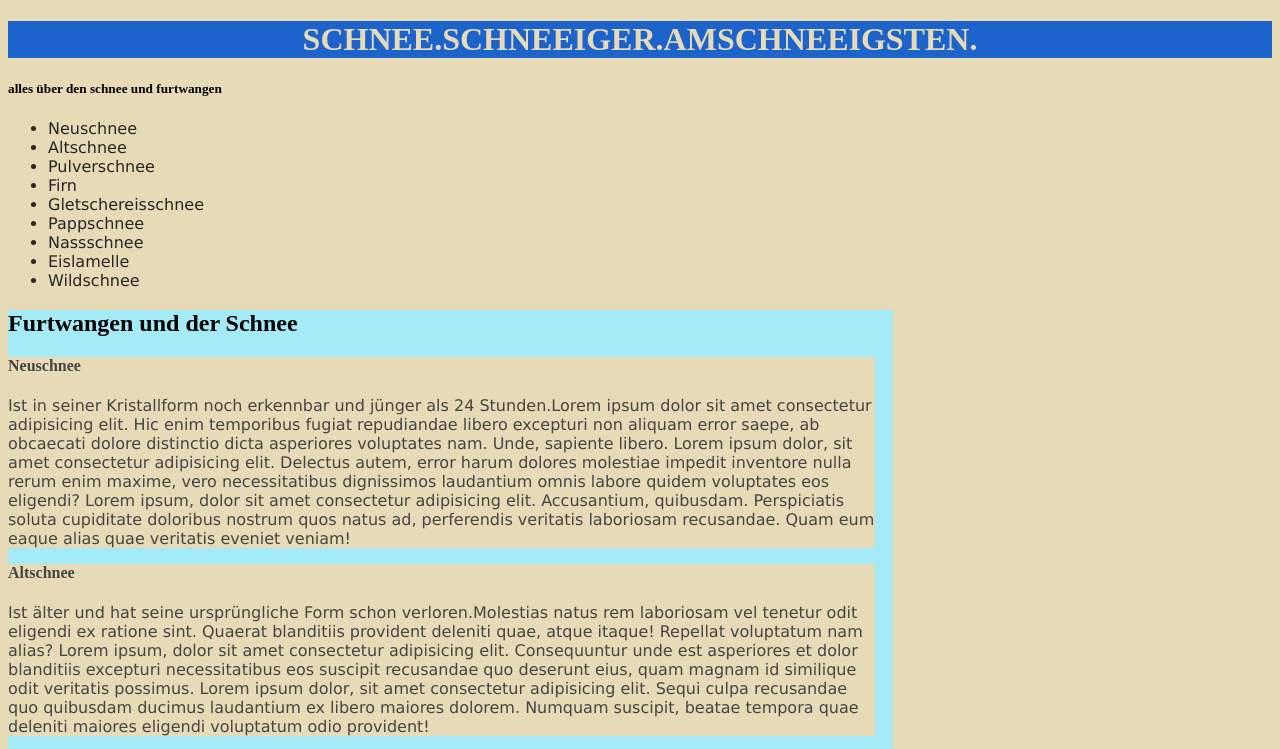
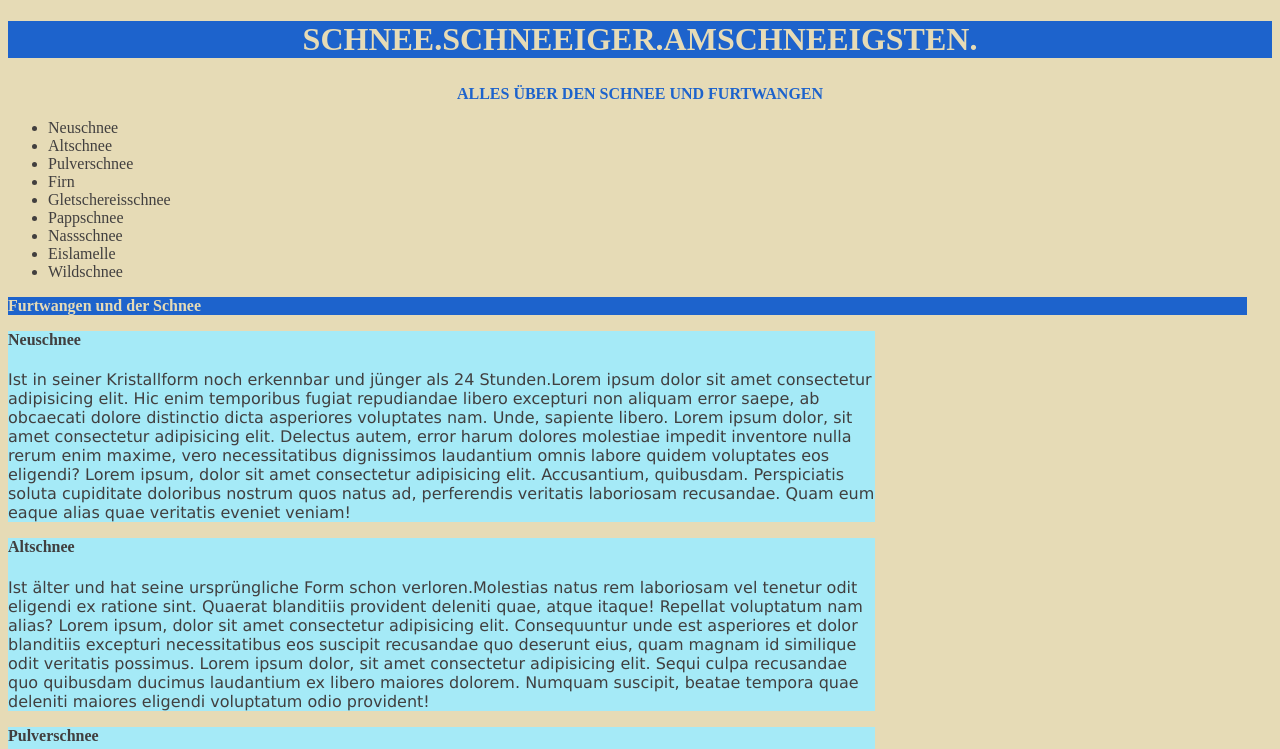
Before and after one commit to rauvanja/rauvanja.github.io, a plain HTML site: page Aufgabe_3/aufgabe2.html in a window 1280 px wide. Shown: the top 749 px of the page. Drawn offline with Linux system fonts and the light colour scheme.

Commit message:
update
Aufgabe 3

```diff
--- a/Aufgabe_3/aufgabe2.html
+++ b/Aufgabe_3/aufgabe2.html
@@ -9,7 +9,7 @@
 <body>
         <header>
                 <h1>SCHNEE.SCHNEEIGER.AMSCHNEEIGSTEN.</h1>
-                <h5>alles über den schnee und furtwangen</h5>
+                <h5>ALLES ÜBER DEN SCHNEE UND FURTWANGEN</h5>
                 <nav>
                     <ul>
                         <li>Neuschnee</li>
@@ -26,7 +26,7 @@
         </header>
         <main>
         <article>
-            <h2>Furtwangen und der Schnee</h2>
+            <h3>Furtwangen und der Schnee</h3>
             <section>
                 <h4>Neuschnee</h4>
                 <p>Ist in seiner Kristallform noch erkennbar und jünger als 24 Stunden.Lorem ipsum dolor sit amet consectetur adipisicing elit. Hic enim temporibus fugiat repudiandae libero excepturi non aliquam error saepe, ab obcaecati dolore distinctio dicta asperiores voluptates nam. Unde, sapiente libero. Lorem ipsum dolor, sit amet consectetur adipisicing elit. Delectus autem, error harum dolores molestiae impedit inventore nulla rerum enim maxime, vero necessitatibus dignissimos laudantium omnis labore quidem voluptates eos eligendi? Lorem ipsum, dolor sit amet consectetur adipisicing elit. Accusantium, quibusdam. Perspiciatis soluta cupiditate doloribus nostrum quos natus ad, perferendis veritatis laboriosam recusandae. Quam eum eaque alias quae veritatis eveniet veniam!</p>
@@ -44,7 +44,7 @@
             </div>
         </article>
         <article>
-            <h2>Der Schnee und Furtwangen</h2>
+            <h3>Der Schnee und Furtwangen</h3>
             <div>
             <section>
                 <h4>Firn?</h4>
@@ -62,7 +62,7 @@
             </div>
         </article>
         <article>
-            <h2>Schnee und Schnee</h2>
+            <h3>Schnee und Schnee</h3>
             <div>
                 <section>
                     <h4>Nassschnee</h4>
@@ -76,22 +76,11 @@
                     <h4>Wildschnee</h4>
                     <p>Wird extrem lockerer Neuschnee genannt.Exercitationem recusandae perspiciatis necessitatibus, maxime debitis quod repudiandae temporibus facere repellat deleniti sint nemo ipsa nam ab obcaecati maiores voluptas sapiente inventore? Lorem ipsum dolor sit amet consectetur adipisicing elit. Voluptatibus nobis ea, illum neque itaque adipisci, inventore blanditiis nihil laudantium quos repellat, beatae ex accusantium aspernatur reprehenderit molestias obcaecati exercitationem provident? Lorem ipsum dolor sit amet consectetur, adipisicing elit. Molestiae consectetur aliquid veniam delectus sapiente, reprehenderit culpa blanditiis ullam dolores sit eveniet quo magnam saepe commodi pariatur accusantium nesciunt voluptatibus eaque?</p>
                 </section>
-            <img id="Schnee und Schnee" src="Schnee1.jpg" alt="Schnee und Schnee" title="Schnee und Schnee">
+            <img id="SchneeSchnee" src="Schnee1.jpg" alt="Schnee und Schnee" title="Schnee und Schnee">
             </div>
+        </main>
 
-
-        </article>
-        <aside>
-           Lorem ipsum, dolor sit amet consectetur adipisicing elit. Saepe dolore culpa debitis quaerat a illum modi. Similique, et commodi totam quas delectus laudantium iste accusamus voluptate aliquid sit quis consequuntur!
-        </aside>
-
-
-
-
-
-        </main>
         <footer>
-            <h3>Impressum:</h3>
             <p>Vanja Katharina Rau</p>
             <a href="vanja.katharina.rau@hs-furtwangen.de">Email</a>
         </footer>
--- a/Aufgabe_3/stylesheet.css
+++ b/Aufgabe_3/stylesheet.css
@@ -11,33 +11,40 @@ h1{
     background-color: #1d63cc;
     text-align: center;
 }
+h5{
+    margin-bottom: 0em;
+    font-size: 1em;
+    color: #1d63cc;
+    background-color: #e6dbb6;
+    text-align: center;
+}
+ul{
+    font-size: 1,5em;
+    font-family: 'Verdana'serif;
+    color: #413f3f
+}
+h3{
+    color: #e6dbb6;
+    background-color: #1d63cc;
+    font-size: 1em;
+}
 h4{
     margin-top: 0em;
     padding-top: 0em;
     font-size: 1em;
     text-align: left;
-    color: #464545;
-}
-ul{
-    font-size: 1em;
-    font-family: 'Verdana';
-    color: #272626
-}
-h3{
-    color: #e6dbb6;
-    background-color: #1d63cc;
-    font-size: 1,5em;
+    color: #413f3f
 
 }
 p{
     font-family: 'Verdana';
-    color: #464545;
+    color: #413f3f;
 }
-section{
+article{
     background-color: #e6dbb6;
     width: 98%
 }
-article{
+section{
     background-color: #a5eaf7;
     width: 70%
 }
@@ -61,7 +68,7 @@ article{
 }
 footer{
     background-color: #a5eaf7;
-    color: #272626;
+    color: #413f3f;
     font-family: 'Verdana,sans-serif';
 
 }
```
